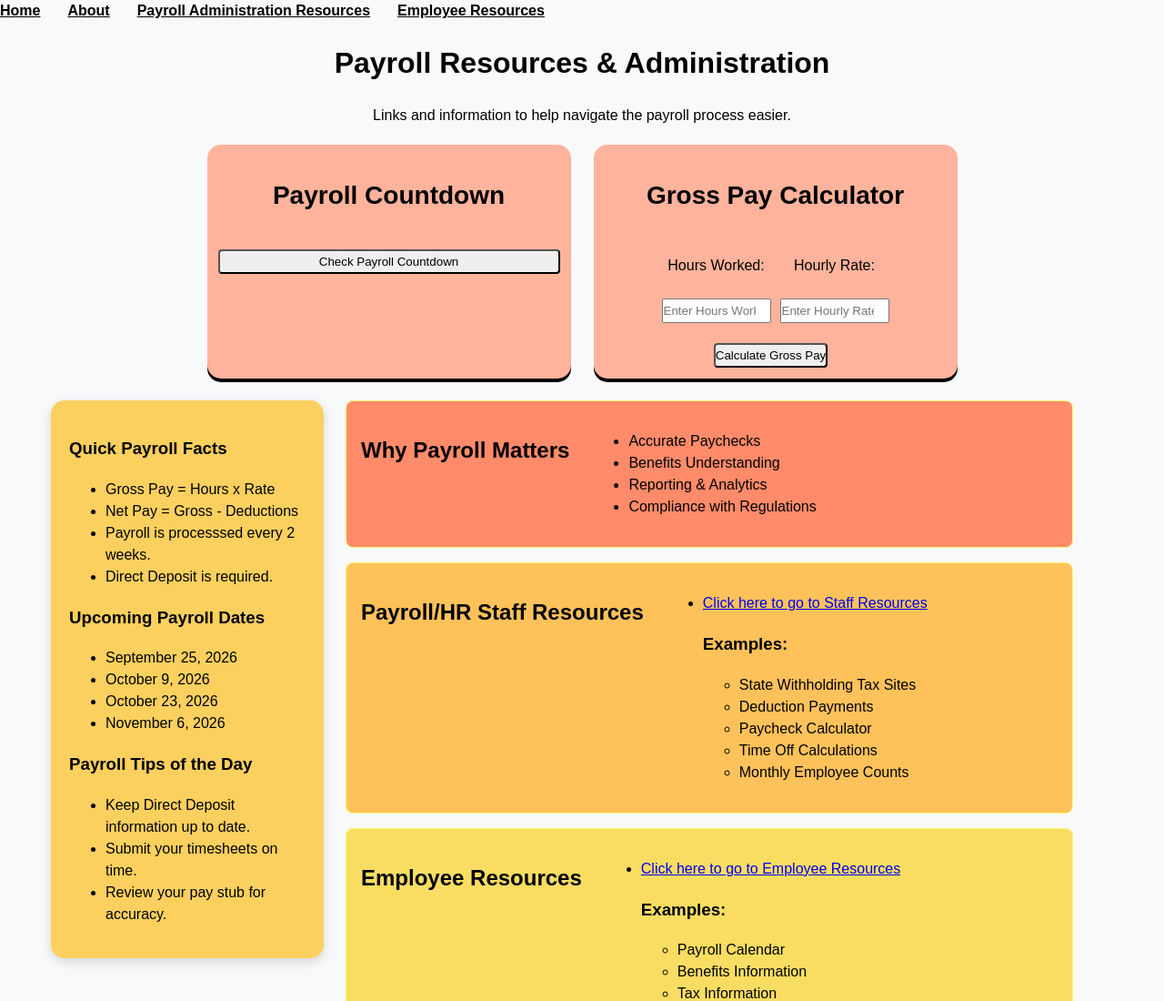
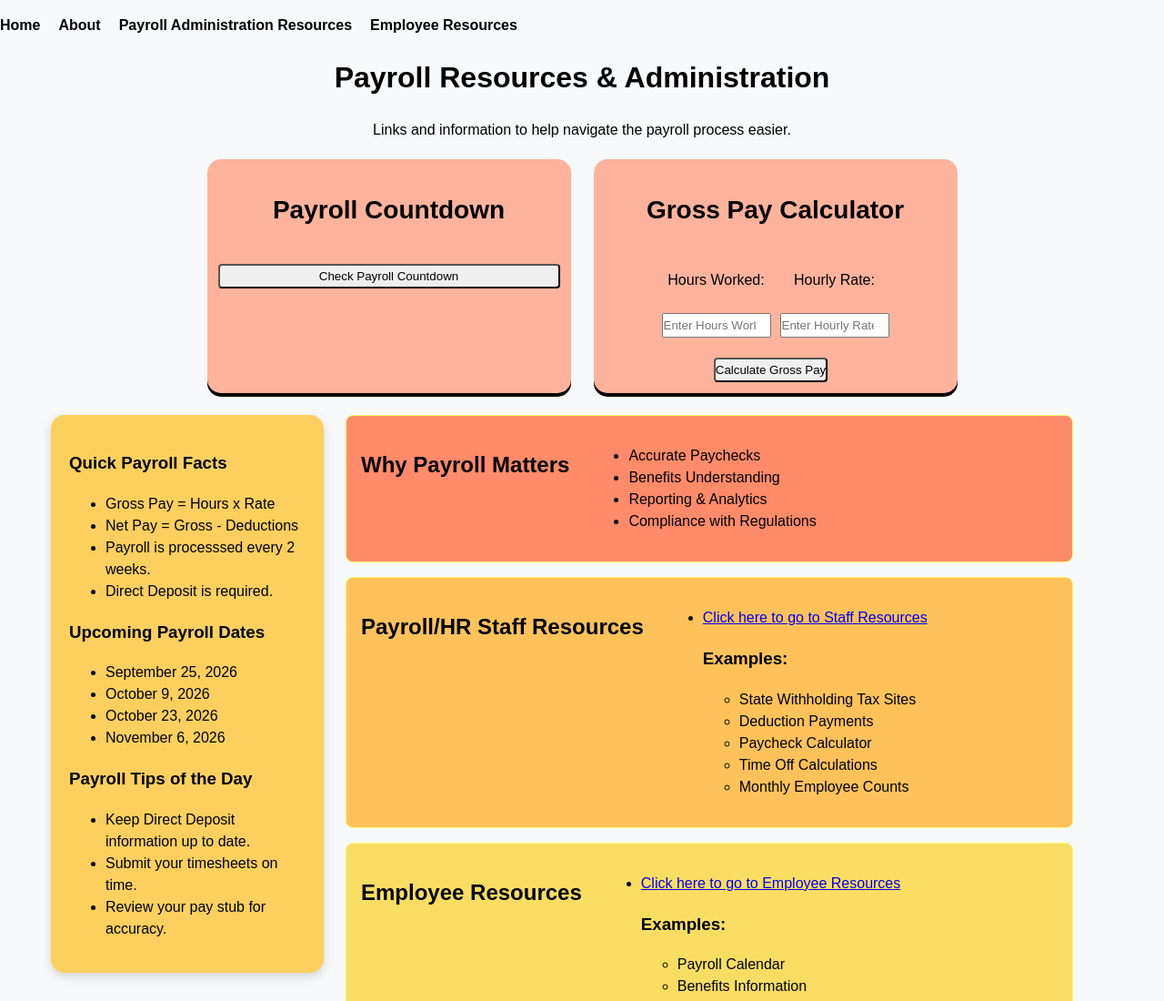
Before and after one commit to Smccoy60/118_Web_Foundations, a plain HTML site: page week_9/09_Thursday_Assignment/index.html in a window 1280 px wide. Shown: the top 1100 px of the page at 91% size. Drawn offline with Linux system fonts and the light colour scheme.

Commit message:
Thursday Assignment Updates

```diff
--- a/week_9/09_Thursday_Assignment/app.js
+++ b/week_9/09_Thursday_Assignment/app.js
@@ -25,7 +25,7 @@ function calculateGrossPay() {
     setTimeout(function () {
         const grossPay = calculatePay(hours, rate);
         console.log("Gross Pay Calculated: ", grossPay);
-        displayResults(grosspayResult, "Gross Pay: $" + grossPay.toFixed(2));
+        displayResult(grosspayResult, "Gross Pay: $" + grossPay.toFixed(2));
         setButtonState(grosspayBtn, false);
     }, 2000);
 }
--- a/week_9/09_Thursday_Assignment/index.html
+++ b/week_9/09_Thursday_Assignment/index.html
@@ -7,14 +7,9 @@
     <link rel="stylesheet" href="styles.css" />
 </head>
 <body>
-    <nav class="nav-list">
-        <ul>
-            <li><a href="index.html">Home</a></li>
-            <li><a href="About.html">About</a></li>
-            <li><a href="Resources.html">Payroll Administration Resources</a></li>
-            <li><a href="EmployeeResources.html">Employee Resources</a></li>
-        </ul>
-    </nav>
+    <div id="nav-list">
+    <script src="site-nav.js"></script>
+    </div>
 
     <header class="site-header">
         <h1>Payroll Resources & Administration</h1>
--- /dev/null
+++ b/week_9/09_Thursday_Assignment/site-nav.js
@@ -0,0 +1,42 @@
+const sitePages = [
+    { key: "index", href: "index.html", label: "Home" },
+    { key: "about", href: "About.html", label: "About" },
+    { key: "resources", href: "Resources.html", label: "Payroll Administration Resources" },
+    { key: "employeeResources", href: "EmployeeResources.html", label: "Employee Resources" }
+]
+
+function createSiteLink(page, currentPage) {
+    const isCurrentPage = page.key === currentPage;
+
+    return `
+        <li>
+            <a href="${page.href}"${isCurrentPage ? 'class="active" aria-current="page"' : ""}>${page.label}
+            </a>
+        </li>
+    `;
+}
+
+function renderSiteHeader() {
+    const header = document.querySelector("#nav-list");
+
+    if (!header) {
+        return;
+    }
+
+    const currentPage = document.body.dataset.page || "";
+    const links = sitePages
+        .map(function (page) {
+            return createSiteLink(page, currentPage);
+    })
+        .join("");
+
+    header.innerHTML = `
+        <nav class="site-nav" aria-label="Main navigation">
+            <ul>
+                ${links}
+            </ul>
+        </nav>
+    `;
+}
+
+renderSiteHeader();
--- a/week_9/09_Thursday_Assignment/styles.css
+++ b/week_9/09_Thursday_Assignment/styles.css
@@ -203,3 +203,21 @@ label, input, button {
         width: 100%;
     }
 }
+
+.site-nav ul {
+    display: flex;
+    list-style: none;
+    gap: 20px;
+    padding: 0;
+}
+
+.site-nav a {
+    text-decoration: none;
+    color: black;
+    font-weight: bold;
+}
+
+.site-nav a.active {
+    color: #0078d4;
+    border-bottom: 3px solid #0078d4;
+}
```
Also changed, not shown: week_9/09_Thursday_Assignment/About.html (+3 -8 lines), week_9/09_Thursday_Assignment/EmployeeResources.html (+3 -8 lines), week_9/09_Thursday_Assignment/Resources.html (+3 -8 lines).
